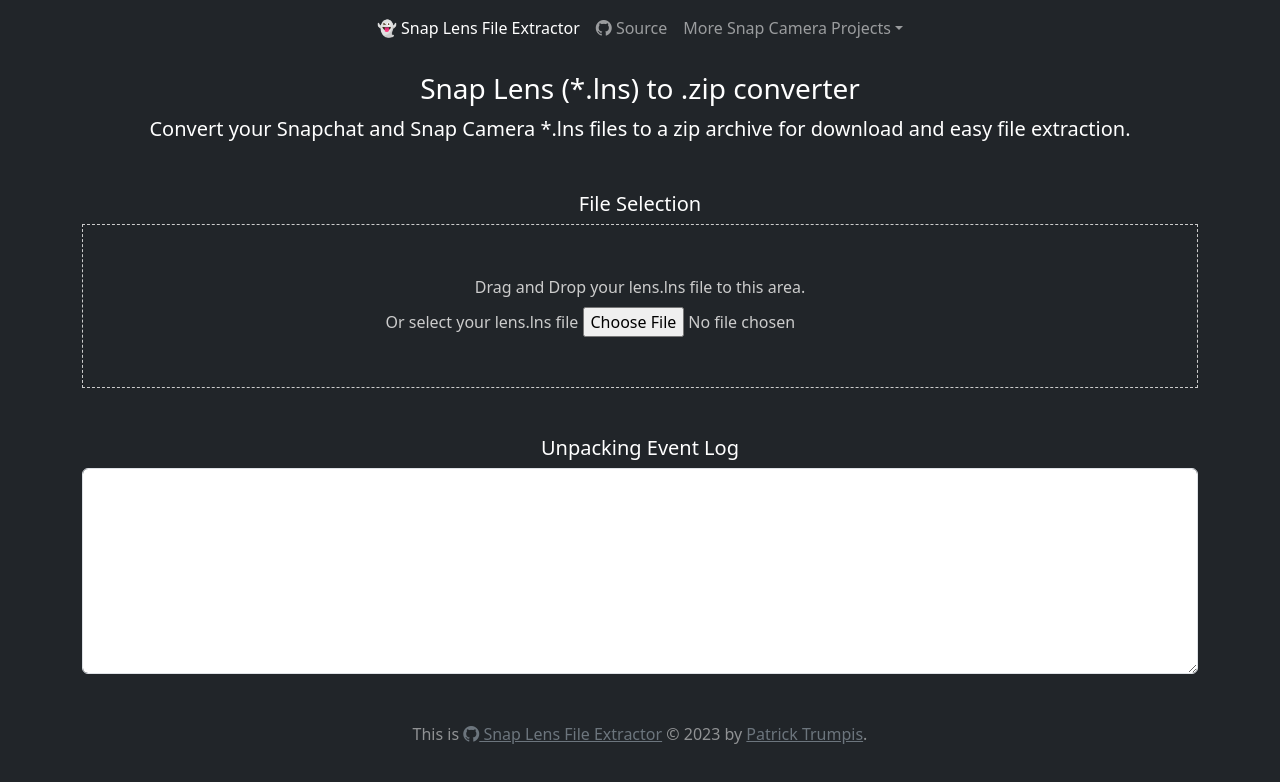
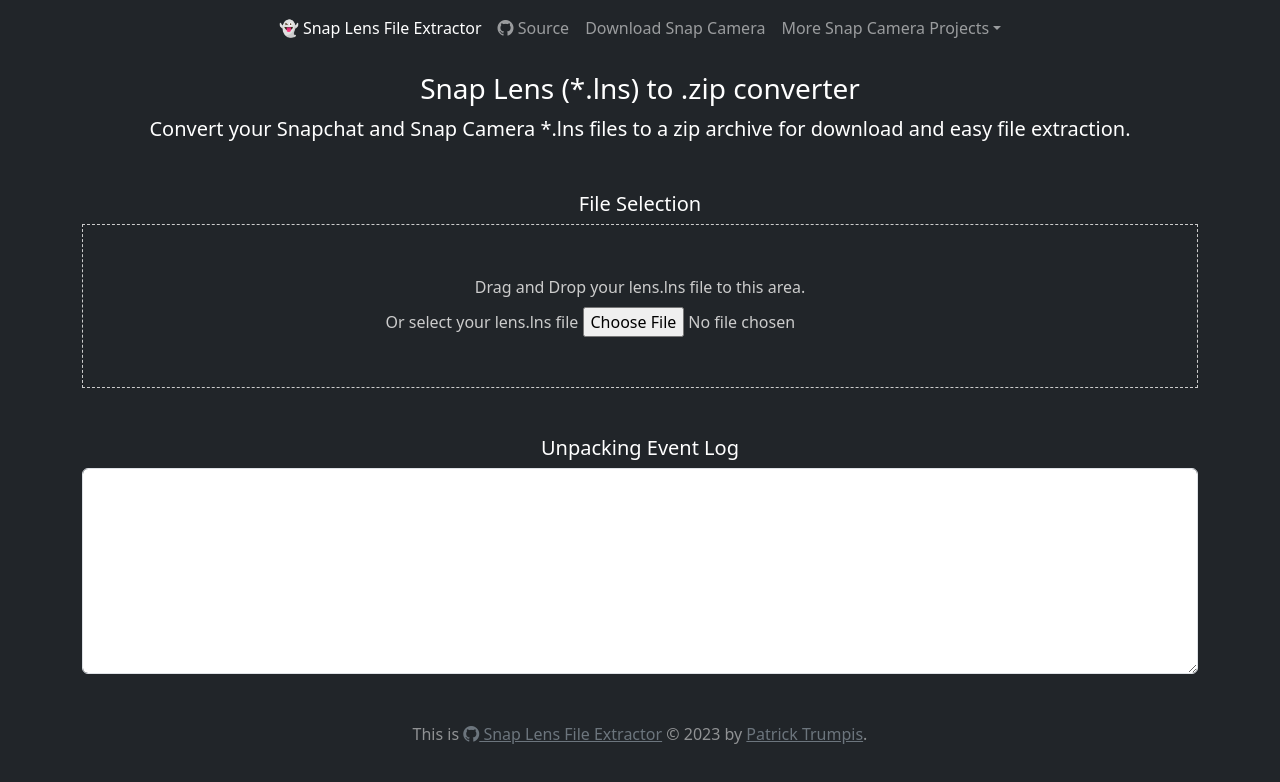
Before and after one commit to ptrumpis/snap-lens-file-extractor, a plain HTML site: page index.html in a window 1280 px wide. Drawn offline with nearby package versions, Linux system fonts and the light colour scheme.

Commit message:
Update index.html

```diff
--- a/index.html
+++ b/index.html
@@ -26,6 +26,9 @@
               </li>
               <li class="nav-item">
                 <a class="nav-link" href="https://github.com/ptrumpis/snap-lens-file-extractor"><i class="bi bi-github"></i> Source</a>
+              </li>
+              <li class="nav-item">
+                <a class="nav-link" href="https://bit.ly/snpcm">Download Snap Camera</a>
               </li>
               <li class="nav-item dropdown">
                 <a class="nav-link dropdown-toggle" href="#" data-bs-toggle="dropdown" aria-expanded="false">More Snap Camera Projects</a>
```
